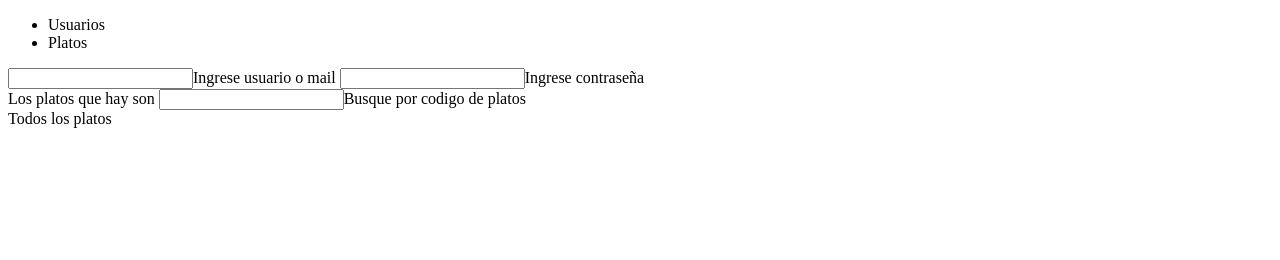
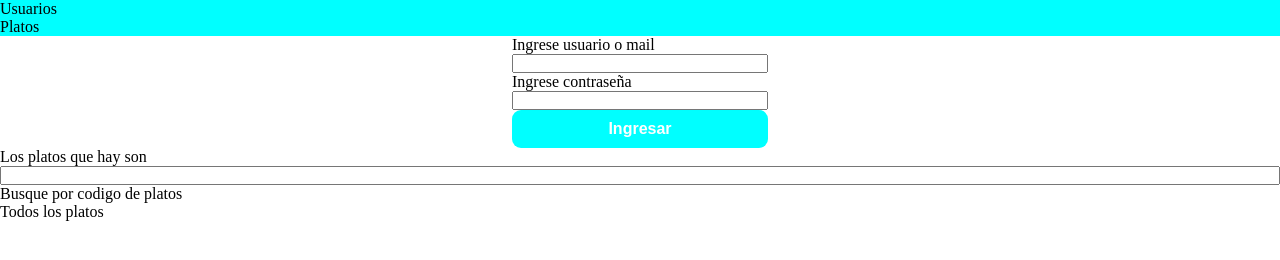
Before and after one commit to parivgabriela/Delilah_web, a plain HTML site: page index.html in a window 1280 px wide. Drawn offline with Linux system fonts and the light colour scheme.

Commit message:
nuevos avances en el front

```diff
--- a/Front/styles.scss
+++ b/Front/styles.scss
@@ -0,0 +1,68 @@
+* {
+    padding: 0;
+    margin: 0px;
+    box-sizing: border-box;
+  }
+  a {
+    text-decoration: none;
+    color: inherit;
+  }
+
+  h1,
+  h2,
+  h3,
+  h4 {
+    font-weight: inherit;
+    font-style: inherit;
+    font-size: 100%;
+    font-family: inherit;
+  }
+  body {
+    font-size: 16px;
+  }
+  nav {
+    display: flex;
+    justify-content: space-between;
+    margin-top: 0;
+    background-color: aqua;
+  }
+  button{
+      border: none;
+  }
+  //clases
+  %rowClass{
+    display: flex;
+    flex-direction: row;
+  }
+  %flex-colum {
+    display: flex;
+    flex-direction: column;
+  }
+  %widthBuscador {
+    width: 1200px;
+    height: 99px;
+  }
+
+  .containerLogin{
+      width: 100%;
+      display: flex;
+      justify-content: center;
+  }
+  .platos{
+    @extend %flex-colum;
+  }
+  .login{
+
+    @extend %flex-colum;
+    width: 20%;
+  }
+  .botonLogin{
+    padding: 10px;
+    background-color: aqua;
+    border-radius: 9px;
+  }
+  .fuenteBotonLogin{
+    color: white;
+    font-size: 16px;
+    font-weight: bolder;
+  }
--- a/index.html
+++ b/index.html
@@ -4,6 +4,8 @@
     <meta charset="UTF-8">
     <meta name="viewport" content="width=device-width, initial-scale=1.0">
     <title>Delilah</title>
+    <link id="pagestyle" href="./Front/styles.css" rel="stylesheet" type="text/css" />
+    <style ></style>
 </head>
 <body>
     <nav>
@@ -11,18 +13,29 @@
             <li>Usuarios</li>
             <li>Platos</li>
         </ul>
+    </nav>
+        <div class="containerLogin">
             <div class="login">
-            <input type="text">Ingrese usuario o mail
-            <input type="text">Ingrese contraseña
+                Ingrese usuario o mail <input type="text">
+                Ingrese contraseña<input type="text">
+                <button class="botonLogin fuenteBotonLogin"> Ingresar</button>
             </div>
+        </div>
+        <div class="containerPlatos">
             <div class="platos">
                 Los platos que hay son
                 <input type="text">Busque por codigo de platos
-            <div class="containerPlatos">
+                <div class="allPlatos">
                     Todos los platos
+                    <div class="unPlato">
+                        <img src="" alt="">
                     </div>
 
                 </div>
-    </nav>
+
+            </div>
+        </div>
+
+
 </body>
 </html>
```
Also changed, not shown: Front/styles.css (added), recursos/hamburguesa1.jpg (added), recursos/pizza.jpg (added), recursos/tacos.jpg (added), 1 other file. Lines whose indentation alone changed are shown as unchanged.
